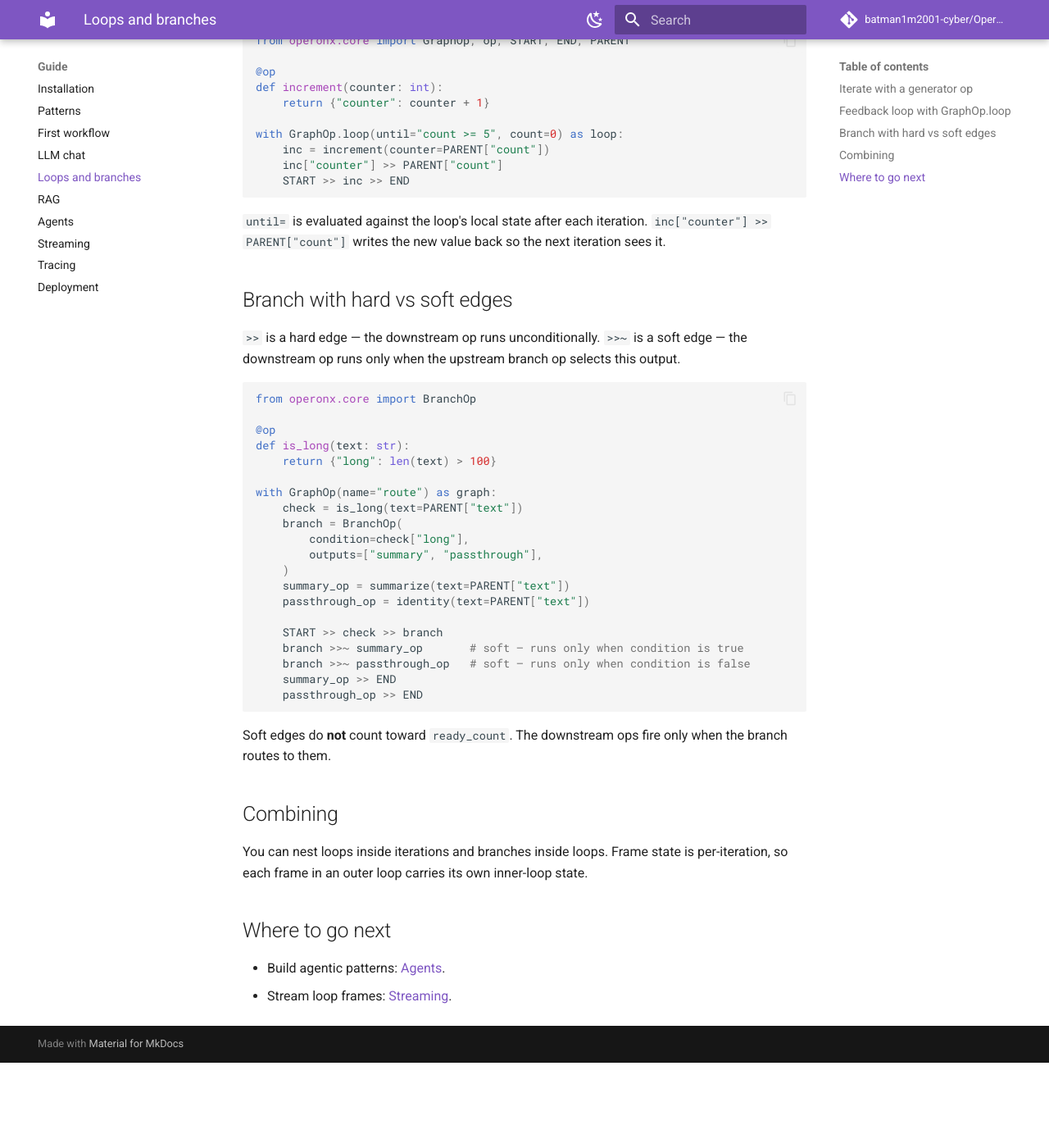
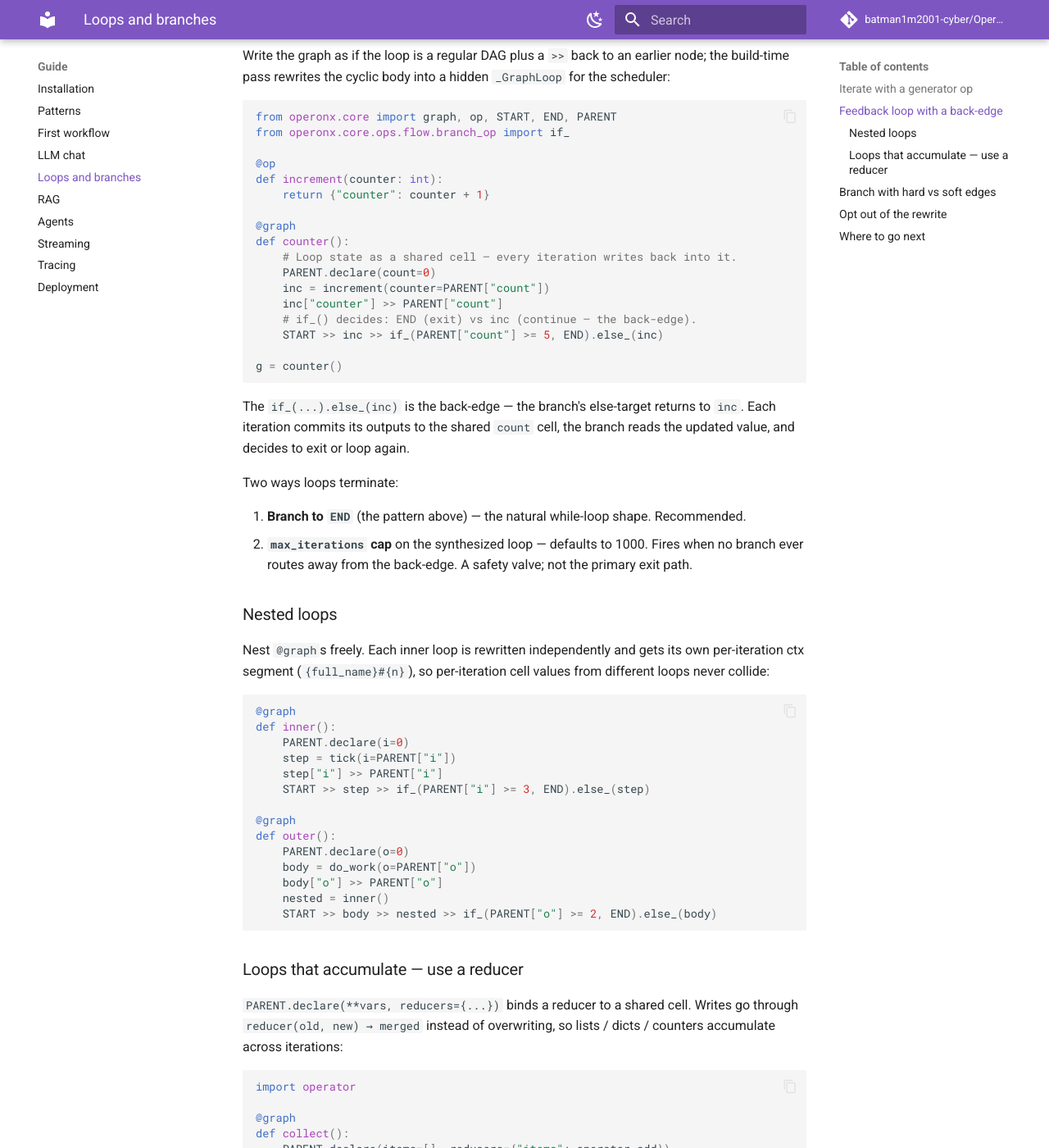
Before and after one commit to batman1m2001-cyber/Operonx, an MkDocs documentation site: the page built from docs/guide/03-loops-and-branches.md, in a window 1280 px wide and 1400 px high, scrolled down 805 px. Shown: the whole window at 82% size. Built offline with MkDocs 1.6.1 and Material for MkDocs 9.7.7, drawn with Linux system fonts in a browser that asks for light colours; comment, search, counter and statistics services are not loaded; before the commit the page ends 2101 px from its top, so only the background shows below that; some of the changed text lies outside the part shown.

Commit message:
docs(api): migrate guides + README + example to 1.0.0 syntax
- README: replace GraphOp.loop counter example with the back-edge
  equivalent.
- docs/guide/03-loops-and-branches.md: rewritten. Explains back-edge
  synthesis, nested loops (per-op ctx segments prevent collision),
  reducer accumulation across iterations, strict_dag opt-out.
- docs/guide/05-agents.md: react-agent example rewritten. Uses
  ``PARENT.declare(messages=[], done=False)`` for loop state and a
  back-edge for the tool-calling loop.
- docs/guide/06-streaming.md: one-line correction — "loops vs
  streaming" points to back-edge instead of GraphOp.loop.
- docs/architecture/streaming.md: loop section rewritten; intro line
  updated to mention the cycle-rewrite pass.
- examples/python/ex09_agent_workflow/main.py: rewritten to use
  back-edge + PARENT.declare inside agent_loop. Header note explains
  the 1.0.0 migration for anyone reading the example first.

````diff
--- a/docs/guide/03-loops-and-branches.md
+++ b/docs/guide/03-loops-and-branches.md
@@ -1,9 +1,10 @@
 # Loops and branches
 
 Two control-flow primitives cover most workflow patterns: generator ops
-for iteration, and `BranchOp` for conditional routing. Use
-`GraphOp.loop` for feedback loops where the next iteration depends on
-the previous one.
+for iteration, and `BranchOp` for conditional routing. For feedback
+loops where the next iteration depends on the previous one, write a
+back-edge inside a `@graph` — the build-time cycle-rewrite pass
+synthesizes a hidden loop under the hood.
 
 ## Iterate with a generator op
 
@@ -27,24 +28,87 @@ with GraphOp(name="map") as graph:
 
 Three items in, three frames downstream — running in parallel by default.
 
-## Feedback loop with `GraphOp.loop`
+## Feedback loop with a back-edge
+
+Write the graph as if the loop is a regular DAG plus a `>>` back to an
+earlier node; the build-time pass rewrites the cyclic body into a
+hidden `_GraphLoop` for the scheduler:
 
 ```python
-from operonx.core import GraphOp, op, START, END, PARENT
+from operonx.core import graph, op, START, END, PARENT
+from operonx.core.ops.flow.branch_op import if_
 
 @op
 def increment(counter: int):
     return {"counter": counter + 1}
 
-with GraphOp.loop(until="count >= 5", count=0) as loop:
+@graph
+def counter():
+    # Loop state as a shared cell — every iteration writes back into it.
+    PARENT.declare(count=0)
     inc = increment(counter=PARENT["count"])
     inc["counter"] >> PARENT["count"]
-    START >> inc >> END
+    # if_() decides: END (exit) vs inc (continue — the back-edge).
+    START >> inc >> if_(PARENT["count"] >= 5, END).else_(inc)
+
+g = counter()
 ```
 
-`until=` is evaluated against the loop's local state after each iteration.
-`inc["counter"] >> PARENT["count"]` writes the new value back so the next
-iteration sees it.
+The `if_(...).else_(inc)` is the back-edge — the branch's else-target
+returns to `inc`. Each iteration commits its outputs to the shared
+`count` cell, the branch reads the updated value, and decides to exit
+or loop again.
+
+Two ways loops terminate:
+
+1. **Branch to `END`** (the pattern above) — the natural while-loop
+   shape. Recommended.
+2. **`max_iterations` cap** on the synthesized loop — defaults to 1000.
+   Fires when no branch ever routes away from the back-edge. A
+   safety valve; not the primary exit path.
+
+### Nested loops
+
+Nest `@graph`s freely. Each inner loop is rewritten independently and
+gets its own per-iteration ctx segment (`{full_name}#{n}`), so
+per-iteration cell values from different loops never collide:
+
+```python
+@graph
+def inner():
+    PARENT.declare(i=0)
+    step = tick(i=PARENT["i"])
+    step["i"] >> PARENT["i"]
+    START >> step >> if_(PARENT["i"] >= 3, END).else_(step)
+
+@graph
+def outer():
+    PARENT.declare(o=0)
+    body = do_work(o=PARENT["o"])
+    body["o"] >> PARENT["o"]
+    nested = inner()
+    START >> body >> nested >> if_(PARENT["o"] >= 2, END).else_(body)
+```
+
+### Loops that accumulate — use a reducer
+
+`PARENT.declare(**vars, reducers={...})` binds a reducer to a shared
+cell. Writes go through `reducer(old, new) → merged` instead of
+overwriting, so lists / dicts / counters accumulate across iterations:
+
+```python
+import operator
+
+@graph
+def collect():
+    PARENT.declare(items=[], reducers={"items": operator.add})
+    step = produce_item()
+    step["item"] >> PARENT["items"]     # append via operator.add
+    START >> step >> if_(step["done"] == True, END).else_(step)
+```
+
+See `operonx.reducers` for the standard set (`add_messages` for
+LangGraph-style id-upsert, `dict_merge` for recursive dict merge, etc.).
 
 ## Branch with hard vs soft edges
 
@@ -78,11 +142,18 @@ with GraphOp(name="route") as graph:
 Soft edges do **not** count toward `ready_count`. The downstream ops
 fire only when the branch routes to them.
 
-## Combining
+## Opt out of the rewrite
 
-You can nest loops inside iterations and branches inside loops. Frame
-state is per-iteration, so each frame in an outer loop carries its own
-inner-loop state.
+If you want fail-fast behaviour on accidental cycles (typos in wiring),
+mark the graph strict:
+
+```python
+@graph(strict_dag=True)
+def dag_only():
+    ...
+    # A stray back-edge here surfaces as a build-time cycle warning
+    # instead of being silently synthesized into a loop.
+```
 
 ## Where to go next
 
````
Also changed, not shown: README.md (+14 -4 lines), docs/architecture/streaming.md (+15 -10 lines), docs/guide/05-agents.md (+32 -21 lines), docs/guide/06-streaming.md (+4 -3 lines), 1 other file.
